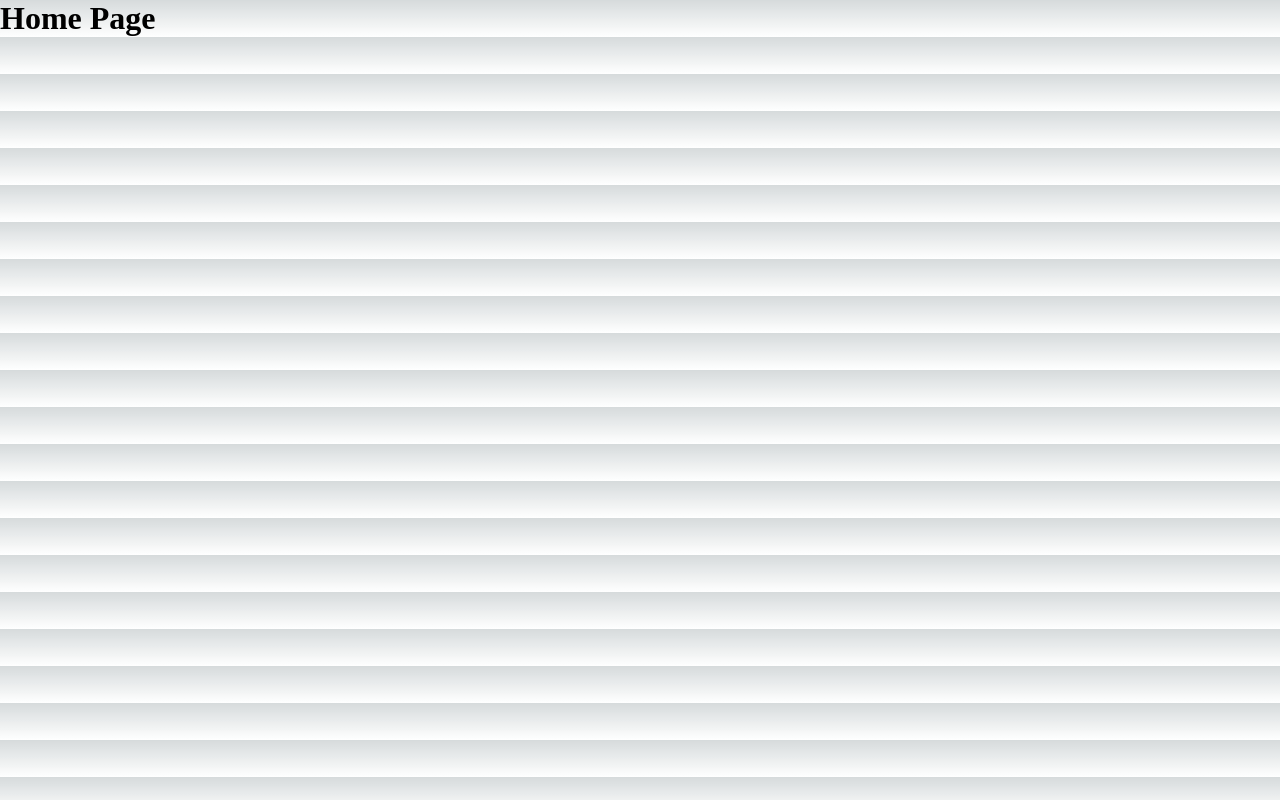
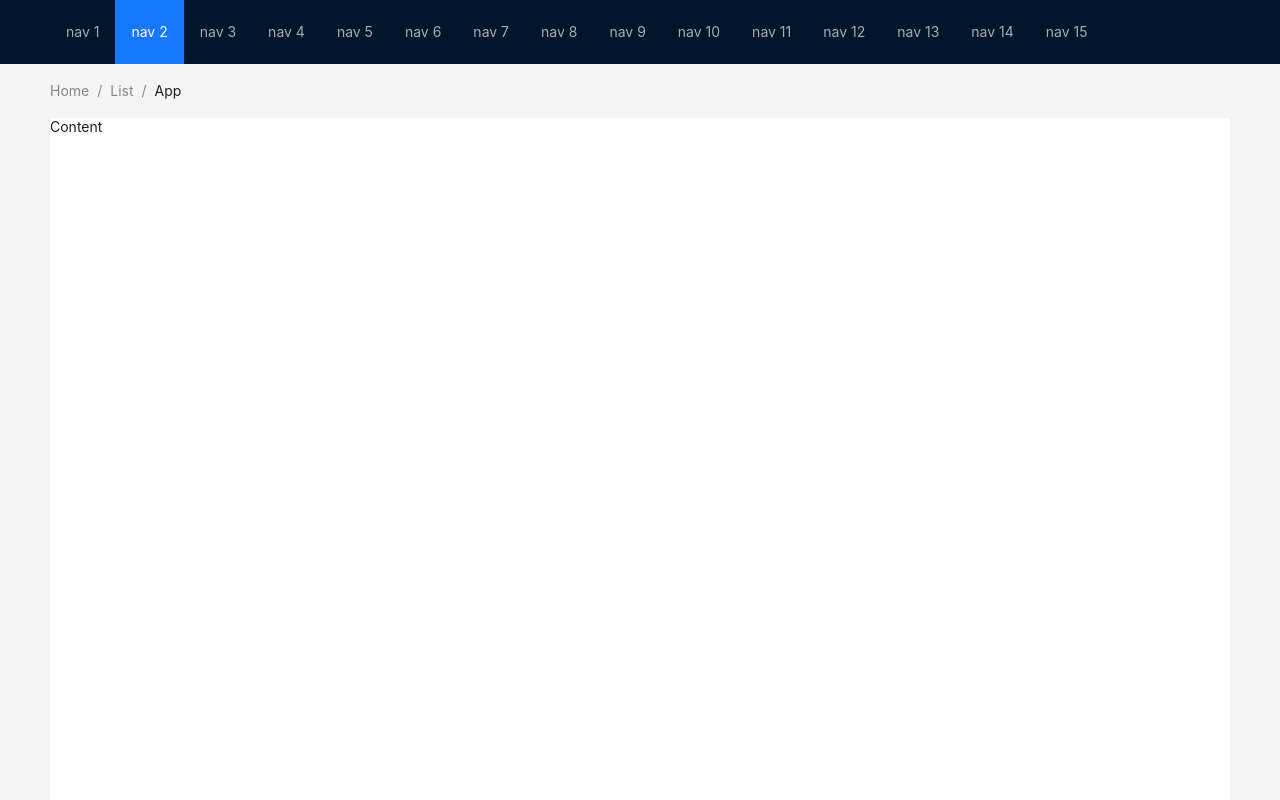
Before and after one commit to raihan-778/second-nextJs-app, a Next.js app: page / in a window 1280 px wide. Shown: the top 800 px of the page. Built offline with nearby package versions, Linux system fonts and the light colour scheme.

Commit message:
ant design added

```diff
--- a/package.json
+++ b/package.json
@@ -9,6 +9,7 @@
     "lint": "next lint"
   },
   "dependencies": {
+    "antd": "^5.7.2",
     "eslint": "8.45.0",
     "eslint-config-next": "13.4.11",
     "next": "13.4.11",
--- a/src/pages/index.js
+++ b/src/pages/index.js
@@ -1,9 +1,64 @@
+import React from "react";
+import { Breadcrumb, Layout, Menu, theme } from "antd";
+const { Header, Content, Footer } = Layout;
 const HomePage = () => {
+  const {
+    token: { colorBgContainer },
+  } = theme.useToken();
   return (
-    <div>
-      <h1>Home Page</h1>
-    </div>
+    <Layout className="layout">
+      <Header
+        style={{
+          display: "flex",
+          alignItems: "center",
+        }}
+      >
+        <div className="demo-logo" />
+        <Menu
+          theme="dark"
+          mode="horizontal"
+          defaultSelectedKeys={["2"]}
+          items={new Array(15).fill(null).map((_, index) => {
+            const key = index + 1;
+            return {
+              key,
+              label: `nav ${key}`,
+            };
+          })}
+        />
+      </Header>
+      <Content
+        style={{
+          padding: "0 50px",
+        }}
+      >
+        <Breadcrumb
+          style={{
+            margin: "16px 0",
+          }}
+        >
+          <Breadcrumb.Item>Home</Breadcrumb.Item>
+          <Breadcrumb.Item>List</Breadcrumb.Item>
+          <Breadcrumb.Item>App</Breadcrumb.Item>
+        </Breadcrumb>
+        <div
+          className="site-layout-content"
+          style={{
+            background: colorBgContainer,
+            minHeight: "100vh",
+          }}
+        >
+          Content
+        </div>
+      </Content>
+      <Footer
+        style={{
+          textAlign: "center",
+        }}
+      >
+        Ant Design ©2023 Created by Ant UED
+      </Footer>
+    </Layout>
   );
 };
-
 export default HomePage;
```
Also changed, not shown: src/pages/404.js (added, +18 -0 lines), 1 other file (tests, documents, lock files or other folders).
